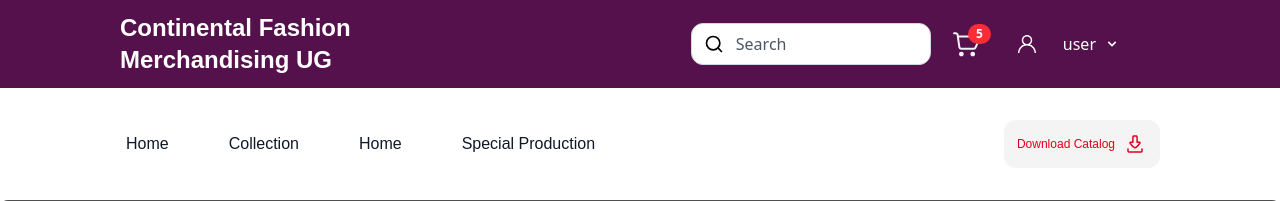
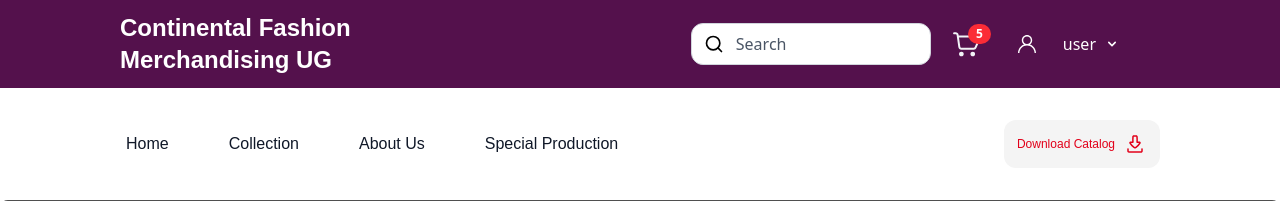
Before and after one commit to 12vdeepak/Continental-fashion08-04-25, a Laravel app: page / in a window 1280 px wide. Shown: the top 201 px of the page. Run offline with Laravel 10, Linux system fonts and the light colour scheme; a user stored in the database is signed in; data comes from the database, SQL or seed files in the repository; data that the repository does not hold is empty; some libraries are stand-ins or nearby versions; some web fonts are replaced; grey boxes are pictures that could not be loaded.

Commit message:
about us

```diff
--- a/resources/views/frontend/partials/navbar.blade.php
+++ b/resources/views/frontend/partials/navbar.blade.php
@@ -58,7 +58,7 @@
 
         <li>
 
-            <a href="{{ route('frontend.aboutus') }}">Home</a>
+            <a href="{{ route('frontend.aboutus') }}">About Us</a>
         </li>
 
 
```
